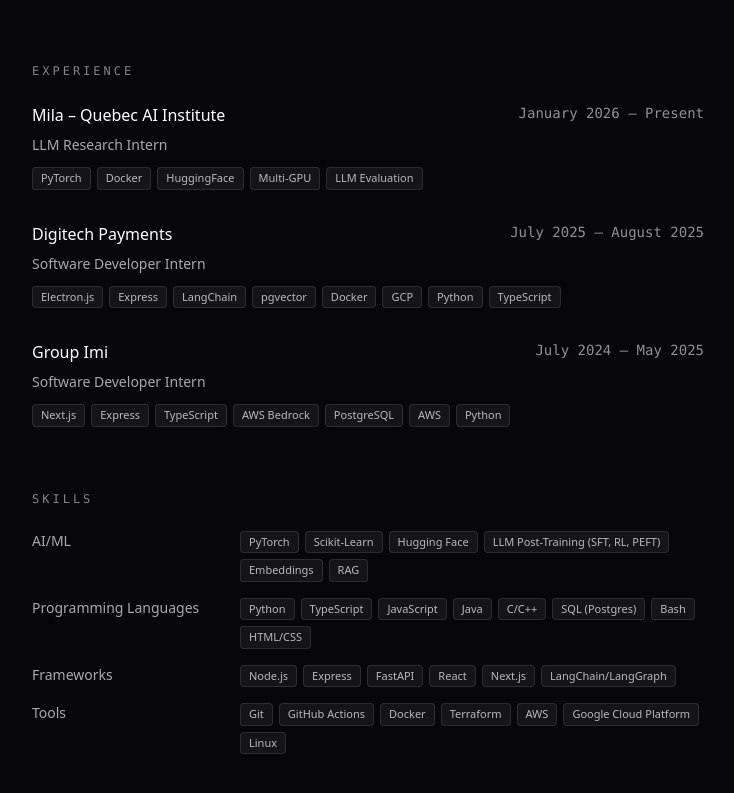
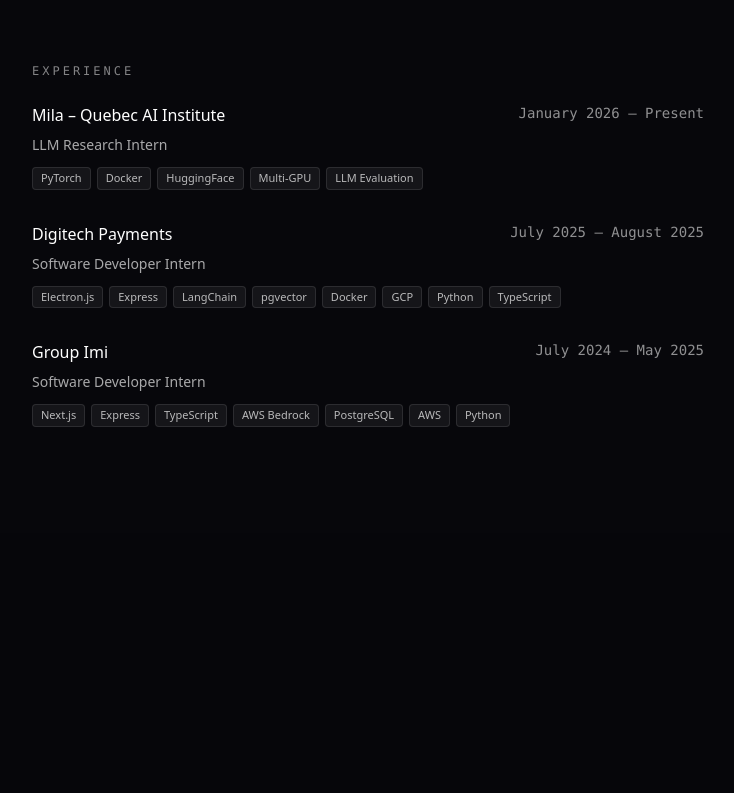
Before and after one commit to saintsauceee/saintsauceee.github.io, a Next.js app in the folder portfolio/: page / in a window 1280 px wide. Shown: the part 267-1060 px from the top of the page, without its empty margins (272-1006 px from the left). After the commit the page ends 800 px from the top, so only its background shows below. Built offline with nearby package versions, Linux system fonts and the light colour scheme.

Commit message:
remove skills section
Co-Authored-By: Claude Fable 5.1 <noreply@anthropic.com>

```diff
--- a/portfolio/src/app/page.tsx
+++ b/portfolio/src/app/page.tsx
@@ -1,4 +1,4 @@
-import { EDUCATION, EXPERIENCES, SKILLS } from "@/data";
+import { EDUCATION, EXPERIENCES } from "@/data";
 
 function Section({ title, children }: { title: string; children: React.ReactNode }) {
   return (
@@ -51,23 +51,6 @@ export default function Home() {
           </ul>
         </Section>
 
-        <Section title="Skills">
-          <ul className="flex flex-col gap-4">
-            {SKILLS.map((skill) => (
-              <li key={skill.name} className="flex flex-col sm:flex-row gap-2 sm:gap-8">
-                <span className="text-sm text-white/65 sm:w-44 shrink-0">{skill.name}</span>
-                <div className="flex flex-wrap gap-1.5">
-                  {skill.elements.map((el) => (
-                    <span key={el} className="px-2 py-0.5 rounded text-[11px] text-white/70 bg-white/[0.06] border border-white/[0.1]">
-                      {el}
-                    </span>
-                  ))}
-                </div>
-              </li>
-            ))}
-          </ul>
-        </Section>
-
       </div>
     </main>
   );
--- a/portfolio/src/data.ts
+++ b/portfolio/src/data.ts
@@ -32,30 +32,3 @@ export const EXPERIENCES: Experience[] = [
         ],
     },
 ]
-
-export const SKILLS: Skill[] = [
-    {
-        name: "AI/ML",
-        elements: [
-            "PyTorch", "Scikit-Learn", "Hugging Face", "LLM Post-Training (SFT, RL, PEFT)", "Embeddings", "RAG"
-        ]
-    },
-    {
-        name: "Programming Languages",
-        elements: [
-            "Python", "TypeScript", "JavaScript", "Java", "C/C++", "SQL (Postgres)", "Bash", "HTML/CSS"
-        ]
-    },
-    {
-        name: "Frameworks",
-        elements: [
-            "Node.js", "Express", "FastAPI", "React", "Next.js", "LangChain/LangGraph"
-        ]
-    },
-    {
-        name: "Tools",
-        elements: [
-            "Git", "GitHub Actions", "Docker", "Terraform", "AWS", "Google Cloud Platform", "Linux"
-        ]
-    },
-]
--- a/portfolio/src/types.d.ts
+++ b/portfolio/src/types.d.ts
@@ -10,8 +10,3 @@ type Experience = {
     period: string;
     technologies: string[];
 }
-
-type Skill = {
-    name: string;
-    elements: string[];
-}
```
